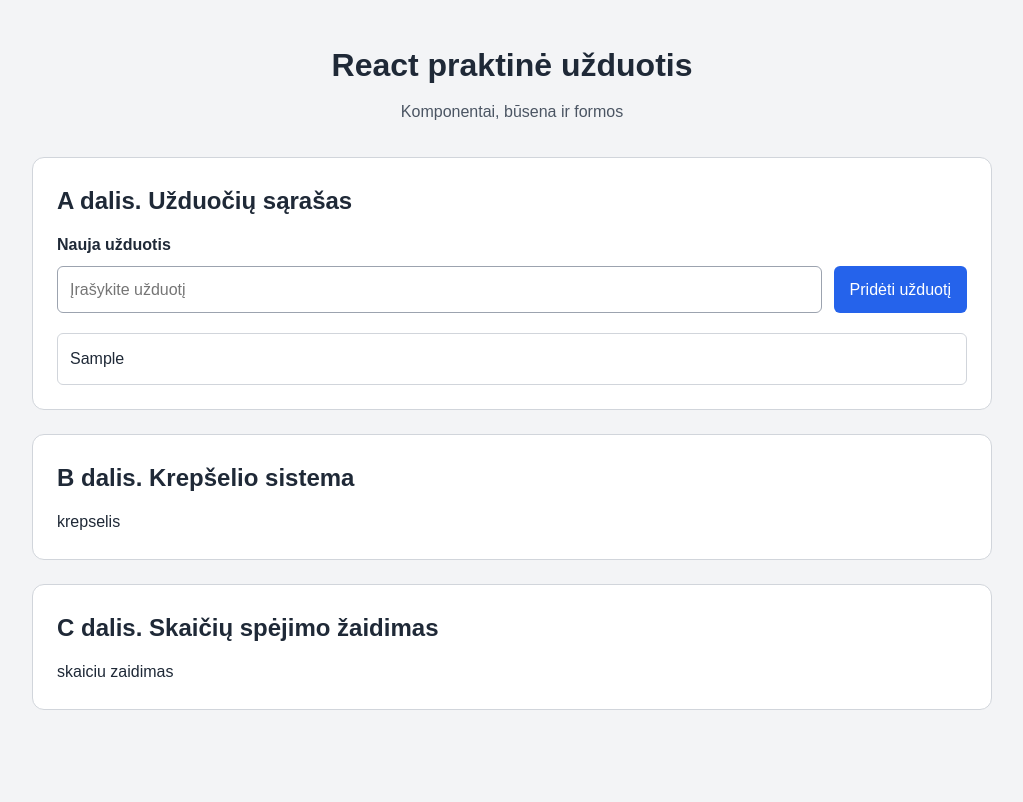
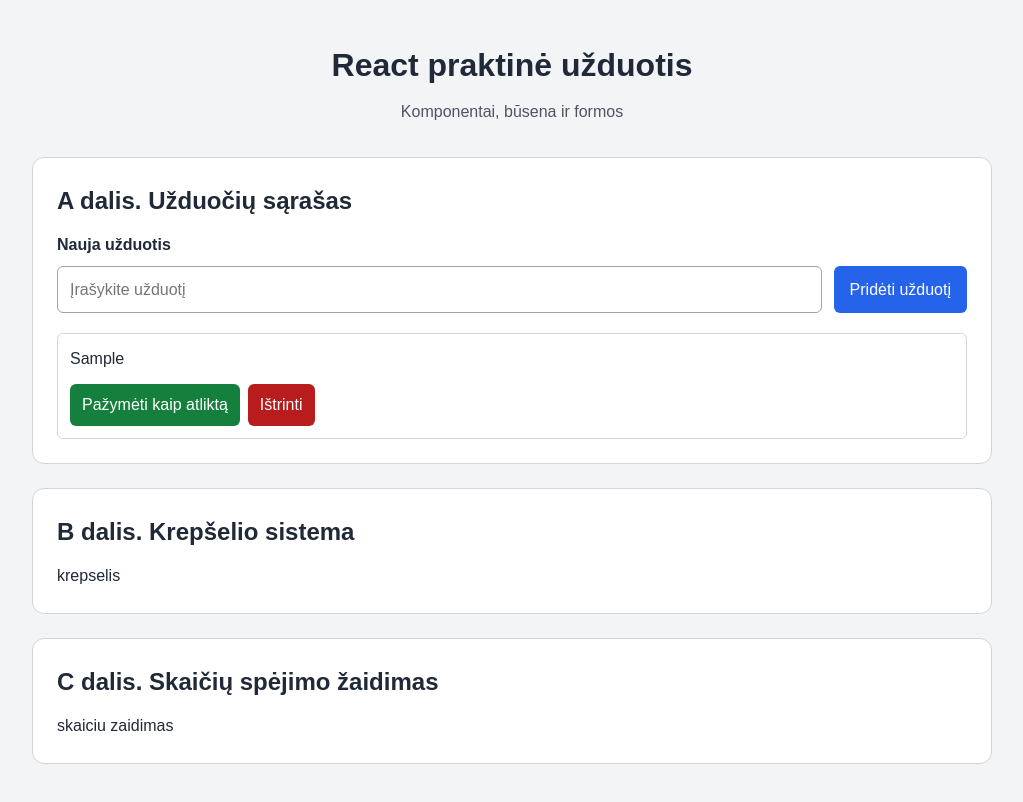
Before and after one commit to GediminasSus/React-praktinis-1, a React (Vite) app: page / in a window 1280 px wide. Both pictures are taken after typing "Sample" into the empty fields and a click on the button "Pridėti užduotį". Shown: the top 802 px of the page, without its empty margins (128-1151 px from the left). Built offline with nearby package versions, Linux system fonts and the light colour scheme.

Commit message:
Added task completion and deletion

```diff
--- a/src/App.css
+++ b/src/App.css
@@ -99,3 +99,75 @@
   border-radius: 6px;
   overflow-wrap: anywhere;
 }
+
+.task-content {
+  display: flex;
+  flex-wrap: wrap;
+  align-items: center;
+  gap: 12px;
+  margin-bottom: 12px;
+}
+
+.task-text {
+  min-width: 0;
+}
+
+.task-item-completed {
+  background-color: #f0fdf4;
+  border-color: #86efac;
+}
+
+.task-item-completed .task-text {
+  color: #4b5563;
+  text-decoration: line-through;
+}
+
+.task-status {
+  padding: 2px 8px;
+  border-radius: 4px;
+  background-color: #dcfce7;
+  color: #166534;
+  font-size: 14px;
+  font-weight: bold;
+}
+
+.task-actions {
+  display: flex;
+  flex-wrap: wrap;
+  gap: 8px;
+}
+
+.task-actions button {
+  padding: 8px 12px;
+  border: none;
+  border-radius: 6px;
+  color: #ffffff;
+  cursor: pointer;
+}
+
+.complete-button {
+  background-color: #15803d;
+}
+
+.complete-button:hover:not(:disabled) {
+  background-color: #166534;
+}
+
+.delete-button {
+  background-color: #b91c1c;
+}
+
+.delete-button:hover {
+  background-color: #991b1b;
+}
+
+.task-actions button:disabled {
+  background-color: #d1d5db;
+  color: #4b5563;
+  cursor: not-allowed;
+}
+
+.task-actions button:focus-visible {
+  outline: 3px solid #93c5fd;
+  outline-offset: 2px;
+}
--- /dev/null
+++ b/src/components/tasks/TaskItem.jsx
@@ -0,0 +1,32 @@
+function TaskItem({ task, onComplete, onDelete }) {
+  return (
+    <li className={`task-item${task.completed ? ' task-item-completed' : ''}`}>
+      <div className="task-content">
+        <span className="task-text">{task.text}</span>
+
+        {task.completed && <span className="task-status">Atlikta</span>}
+      </div>
+
+      <div className="task-actions">
+        <button
+          type="button"
+          className="complete-button"
+          onClick={() => onComplete(task.id)}
+          disabled={task.completed}
+        >
+          Pažymėti kaip atliktą
+        </button>
+
+        <button
+          type="button"
+          className="delete-button"
+          onClick={() => onDelete(task.id)}
+        >
+          Ištrinti
+        </button>
+      </div>
+    </li>
+  )
+}
+
+export default TaskItem
--- a/src/components/tasks/TaskList.jsx
+++ b/src/components/tasks/TaskList.jsx
@@ -1,5 +1,6 @@
 import { useState } from 'react'
 import TaskForm from './TaskForm'
+import TaskItem from './TaskItem'
 
 function TaskList() {
   const [tasks, setTasks] = useState([])
@@ -14,6 +15,20 @@ function TaskList() {
     setTasks((currentTasks) => [...currentTasks, newTask])
   }
 
+  function handleCompleteTask(taskId) {
+    setTasks((currentTasks) =>
+      currentTasks.map((task) =>
+        task.id === taskId ? { ...task, completed: true } : task,
+      ),
+    )
+  }
+
+  function handleDeleteTask(taskId) {
+    setTasks((currentTasks) =>
+      currentTasks.filter((task) => task.id !== taskId),
+    )
+  }
+
   return (
     <div>
       <TaskForm onAdd={handleAddTask} />
@@ -23,9 +38,12 @@ function TaskList() {
       ) : (
         <ul className="task-list">
           {tasks.map((task) => (
-            <li className="task-item" key={task.id}>
-              {task.text}
-            </li>
+            <TaskItem
+              key={task.id}
+              task={task}
+              onComplete={handleCompleteTask}
+              onDelete={handleDeleteTask}
+            />
           ))}
         </ul>
       )}
```
